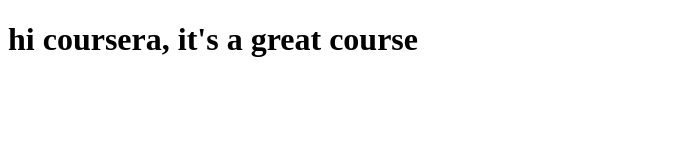
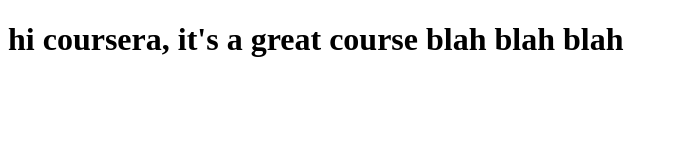
Before and after one commit to edarturo/macross, a plain HTML site: page site/index.html in a window 1280 px wide. Shown: the whole page, without its empty margins (0-677 px from the left). Drawn offline with Linux system fonts and the light colour scheme.

Commit message:
small addition to out page.

```diff
--- a/site/index.html
+++ b/site/index.html
@@ -4,6 +4,6 @@
 	<title>Hi Coursera</title>
 </head>
 <body>
-<h1>hi coursera, it's a great course</h1>
+<h1>hi coursera, it's a great course blah blah blah</h1>
 </body>
 </html>
```
